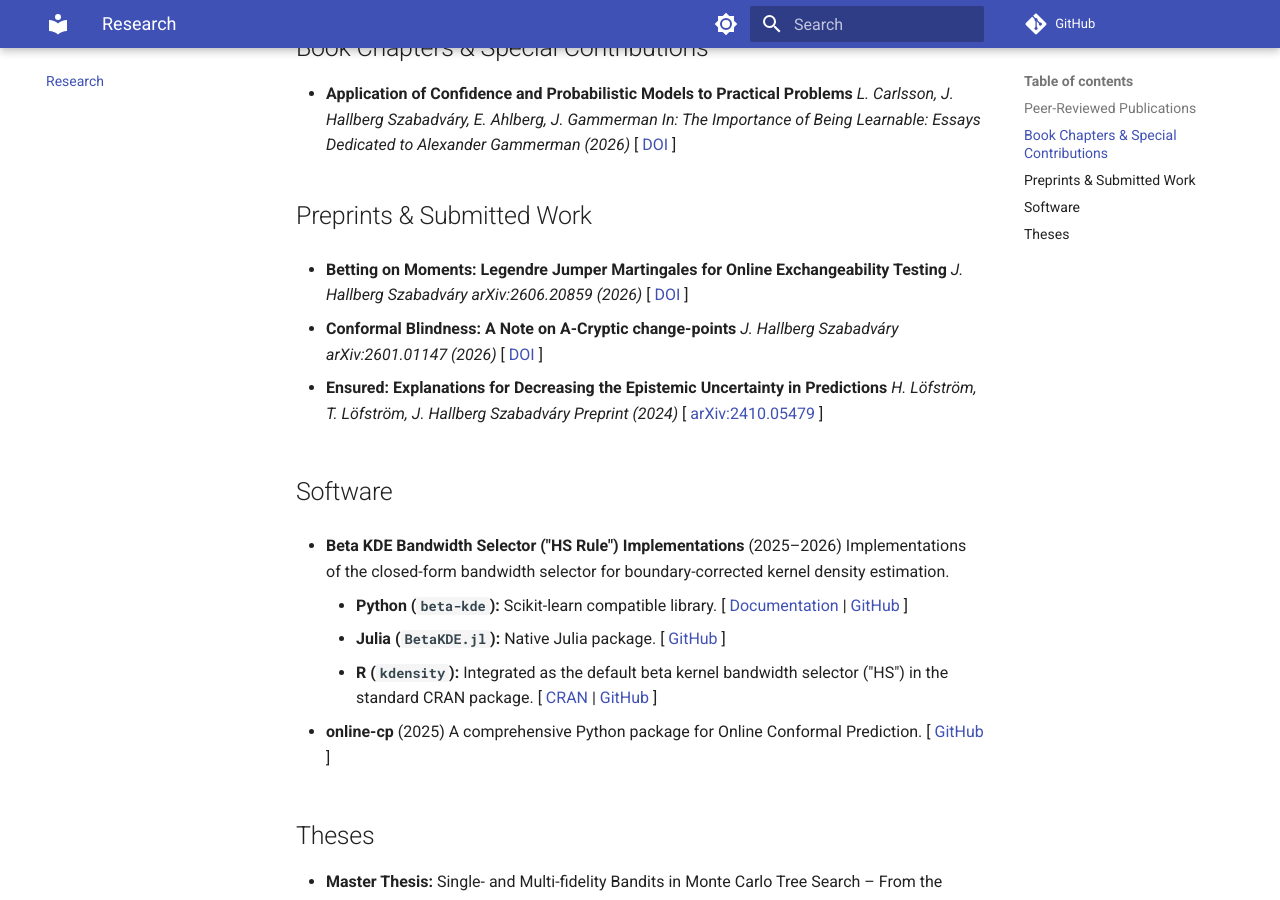
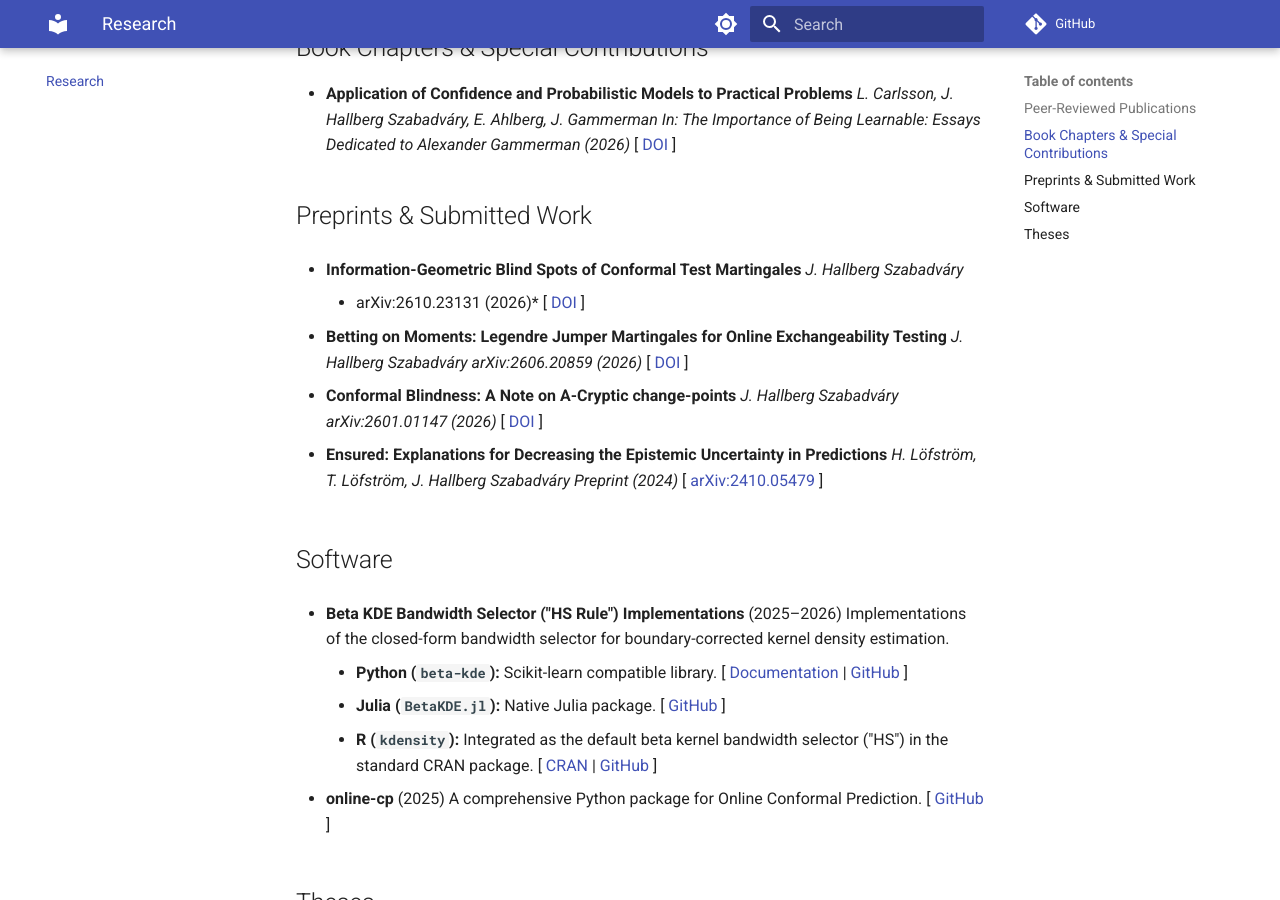
Before and after one commit to johan-hallberg-szabadvary/johan-hallberg-szabadvary.github.io, an MkDocs documentation site: the page built from docs/research.md, in a window 1280 px wide and 900 px high, scrolled down 1074 px. Built offline with MkDocs 1.6.1 and Material for MkDocs 9.7.7, drawn with Linux system fonts in a browser that asks for light colours; comment, search, counter and statistics services are not loaded.

Commit message:
add preprint

```diff
--- a/docs/research.md
+++ b/docs/research.md
@@ -55,6 +55,11 @@ My research lies at the intersection of **computational mathematics** and **reli
 
 ## Preprints & Submitted Work
 
+* **Information-Geometric Blind Spots of Conformal Test Martingales**
+    *J. Hallberg Szabadváry*
+    * arXiv:2610.23131 (2026)*
+    [ [DOI](https://doi.org/10.48550/arXiv.2610.23131) ]
+
 * **Betting on Moments: Legendre Jumper Martingales for Online Exchangeability Testing**
     *J. Hallberg Szabadváry*
     *arXiv:2606.20859 (2026)*
```
